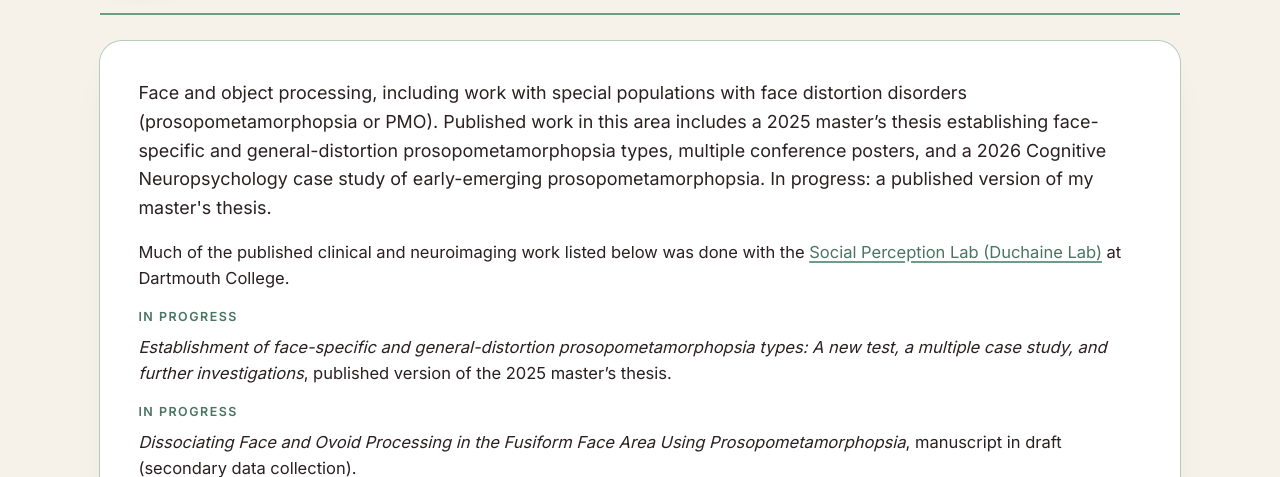
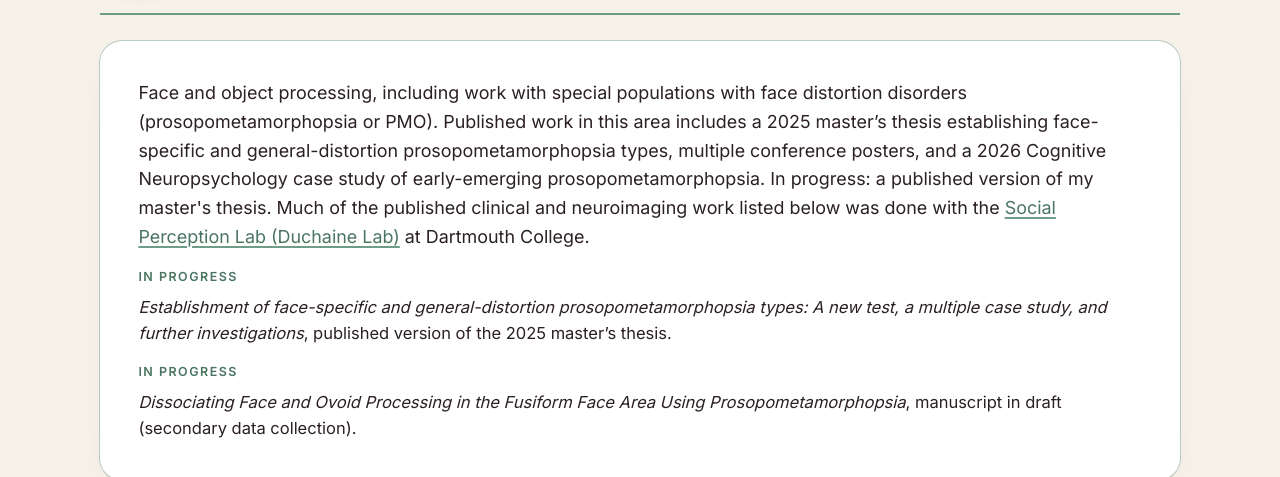
Before and after one commit to Minding-Data/minding-data.github.io, a plain HTML site: page areas/face-perception.html in a window 1280 px wide. Shown: the part 323-800 px from the top of the page. Drawn offline with Linux system fonts and the light colour scheme.

Commit message:
Face Perception: join Duchaine Lab sentence to intro paragraph

```diff
--- a/areas/face-perception.html
+++ b/areas/face-perception.html
@@ -35,8 +35,7 @@
 </div>
 
 <article class="card prose area-blurb">
-<p class="lead">Face and object processing, including work with special populations with face distortion disorders (prosopometamorphopsia or PMO). Published work in this area includes a 2025 master’s thesis establishing face-specific and general-distortion prosopometamorphopsia types, multiple conference posters, and a 2026 Cognitive Neuropsychology case study of early-emerging prosopometamorphopsia. In progress: a published version of my master's thesis.</p>
-<p>Much of the published clinical and neuroimaging work listed below was done with the <a href="https://lab.faceblind.org/">Social Perception Lab (Duchaine Lab)</a> at Dartmouth College.</p>
+<p class="lead">Face and object processing, including work with special populations with face distortion disorders (prosopometamorphopsia or PMO). Published work in this area includes a 2025 master’s thesis establishing face-specific and general-distortion prosopometamorphopsia types, multiple conference posters, and a 2026 Cognitive Neuropsychology case study of early-emerging prosopometamorphopsia. In progress: a published version of my master's thesis. Much of the published clinical and neuroimaging work listed below was done with the <a href="https://lab.faceblind.org/">Social Perception Lab (Duchaine Lab)</a> at Dartmouth College.</p>
 <p class="in-progress"><span class="in-progress-k">In progress</span> <i>Establishment of face-specific and general-distortion prosopometamorphopsia types: A new test, a multiple case study, and further investigations</i>, published version of the 2025 master’s thesis.</p>
 <p class="in-progress"><span class="in-progress-k">In progress</span> <i>Dissociating Face and Ovoid Processing in the Fusiform Face Area Using Prosopometamorphopsia</i>, manuscript in draft (secondary data collection).</p>
 </article>
```
